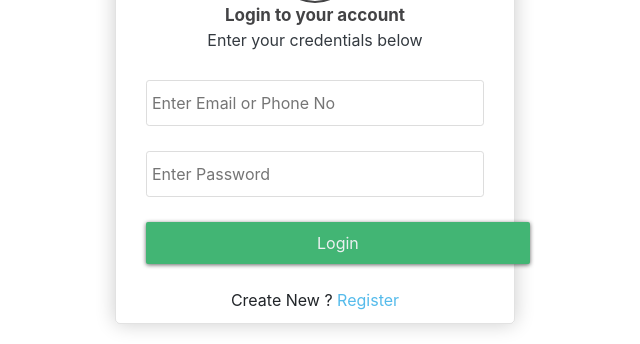
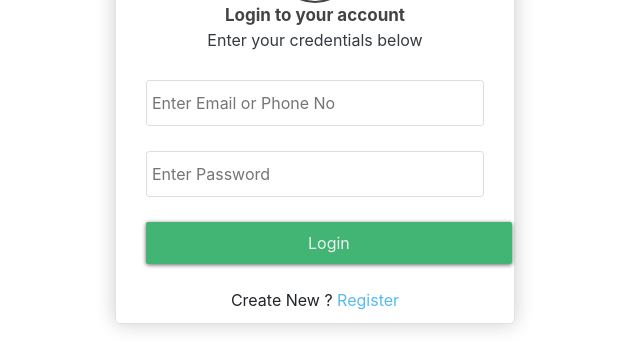
Before and after one commit to ankit-monkdesk/Test_transapp, a React (Create React App) app: page / in a window 1280 px wide. Shown: the part 322-666 px from the top of the page, without its empty margins (325-965 px from the left). Built offline with nearby package versions, Linux system fonts and the light colour scheme.

Commit message:
Test_transapp-13/8/01:24

```diff
--- a/src/componets/Dashboard/Dashboard.css
+++ b/src/componets/Dashboard/Dashboard.css
@@ -1,5 +1,5 @@
 
-  .active {
+  .activeLink  {
     color: red;
     font-weight: bold;
   }
--- a/src/componets/Dashboard/Dashboard.js
+++ b/src/componets/Dashboard/Dashboard.js
@@ -162,20 +162,18 @@ class Dashboard extends Component {
                   </Dropbtn>
                   <DropdownContent>
                     <NavLink
-                   className="Nav_link"
-                   activeClassName="activeRoute"
-                   activeStyle={{  color: 'red', fontWeight: 'bold' }}
-                  to="/profile">Profile</NavLink>
+                    activeClassName="activeRoute"
+                    activeStyle={{  color: 'red', fontWeight: 'bold' }}
+                    to="/profile">Profile</NavLink>
                     <a onClick={this.logout}>Logout</a>
 
                   </DropdownContent>
                 </Dropdown>
 
-
-                <NavLink  className="Nav_link"
+                <NavLink
                 activeClassName="activeRoute"
                 activeStyle={{  color: 'red',   fontWeight: 'bold' }}
-                 to="/" >Home</NavLink >
+                to="/" >Home</NavLink >
 
             </Header>
 
@@ -216,7 +214,6 @@ class AddCompany extends Component{
     super(props);
   }
 
-
   render(){
 
     return(
--- a/src/componets/Login/Login.css
+++ b/src/componets/Login/Login.css
@@ -136,7 +136,7 @@ form {
 } */
 .buttonui1 {
     position: relative;
-    padding: 6px 147px;
+    padding: 6px 138px;
     line-height: 30px;
     overflow: hidden;
     border-width: 0;
--- a/src/componets/Login/Login.js
+++ b/src/componets/Login/Login.js
@@ -98,6 +98,7 @@ class Login extends React.Component{
   let formIsValid = true;
 
   //Name
+
    if(!fields["password"]){
       formIsValid = false;
       errors["password"] = "*Password is required";
@@ -109,6 +110,17 @@ class Login extends React.Component{
      formIsValid = false;
      errors["email"] = "*Email is required";
   }
+  if(typeof fields["email"] !== "undefined"){
+    let lastAtPos = fields["email"].lastIndexOf('@');
+    let lastDotPos = fields["email"].lastIndexOf('.');
+
+    if (!(lastAtPos < lastDotPos && lastAtPos > 0 && fields["email"].indexOf('@@') === -1 && lastDotPos > 2 && (fields["email"].length - lastDotPos) > 2) && (!fields["email"].match(/^[0-9]+$/))) {
+       formIsValid = false;
+       errors["email"] = "*Email is not valid";
+     }
+}
+
+
 
 
  this.setState({errors: errors});
@@ -146,6 +158,17 @@ onChange(field, e){
         <span className="sendmsg">sussessfully login</span>
           </FlashMessage>;
 
+       const Loader =  <div className="spinner-border text-primary" role="status">
+                      <span className="sr-only">Loading...</span>
+                      </div>
+
+        const Login =  <button
+                            onClick={this.login} type="button" className="buttonui1 ">
+                            <span> Login </span>
+
+                            <div className="ripples buttonRipples"><span className="ripplesCircle"></span></div>
+                      </button>
+
             return (
             <div className="login_main">
 
@@ -180,11 +203,14 @@ onChange(field, e){
                           <span style={{color: "red"}}>{this.state.errors["password"]}</span>
 
                         </div>
-                        <button
+                        {this.state.msgcode === 0 ? Loader:Login}
+                         {/* <button
                             onClick={this.login} type="button" className="buttonui1 ">
                             <span> Login </span>
+
                             <div className="ripples buttonRipples"><span className="ripplesCircle"></span></div>
-                       </button>
+                         </button>     */}
+
 
                         </form>
                         <div className="powered">
--- a/src/componets/Registration/Registration.css
+++ b/src/componets/Registration/Registration.css
@@ -162,7 +162,7 @@ button#verifymobileno {
 }
 .buttonui2 {
     position: relative;
-    padding: 6px 140px;
+    padding: 6px 130px;
     line-height: 30px;
     overflow: hidden;
     border-width: 0;
```
